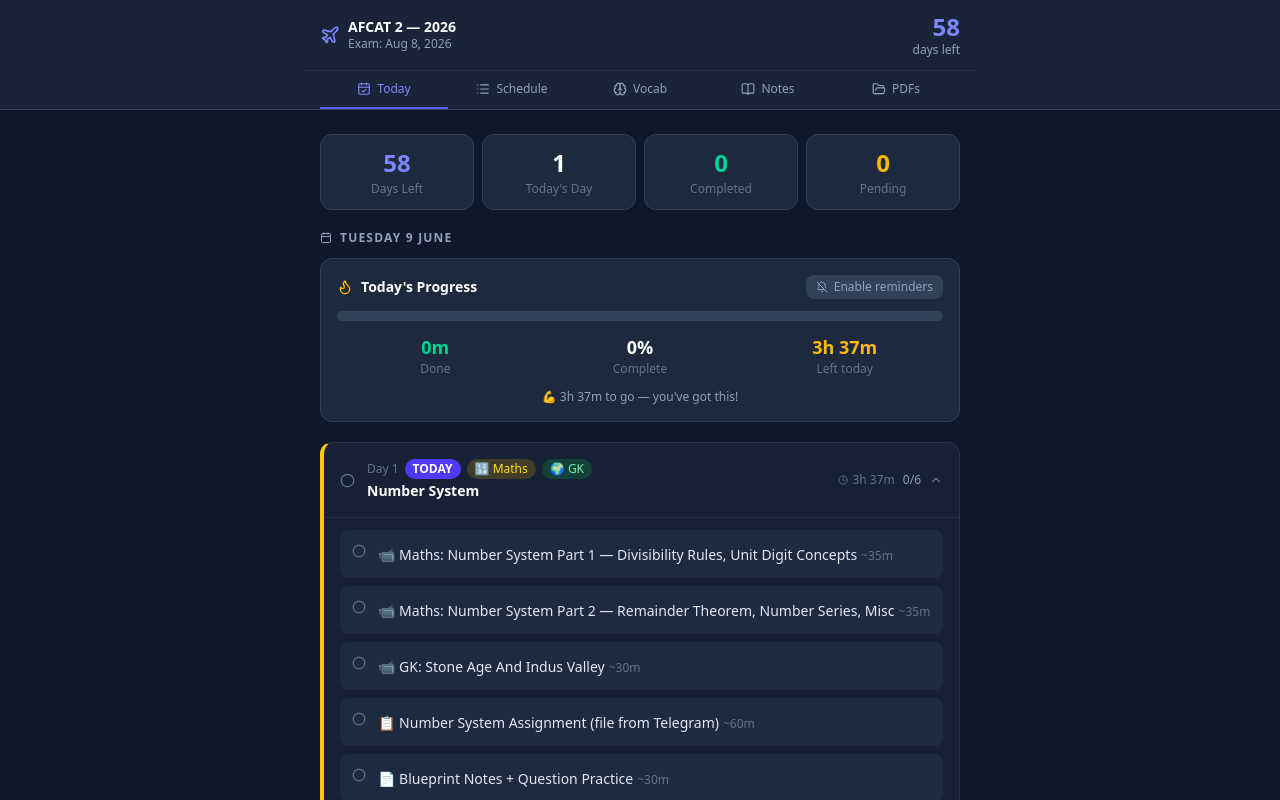
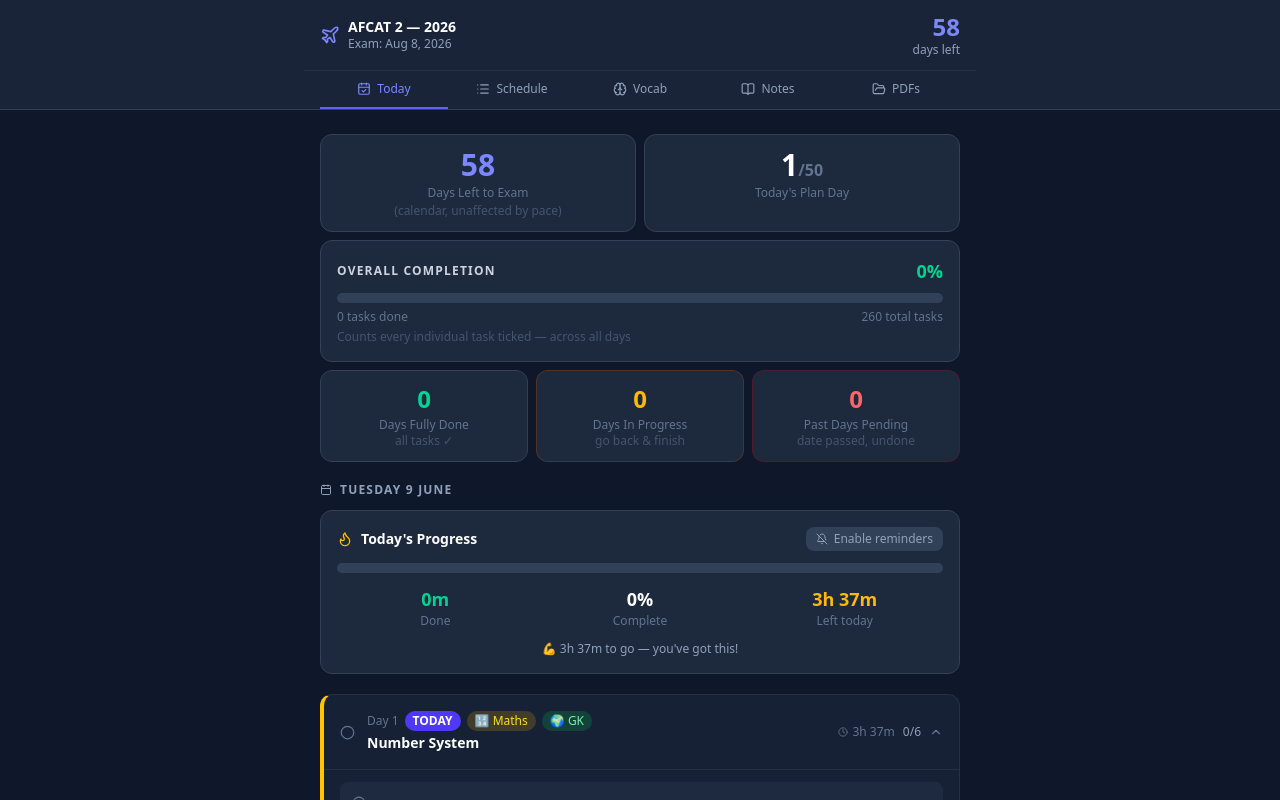
Before and after one commit to kriti-39/AfcatPrep, a React (Vite) app: page / in a window 1280 px wide. Shown: the top 800 px of the page. Built offline with nearby package versions, Linux system fonts and the light colour scheme.

Commit message:
Dashboard: overall %, full days done, in-progress days, pending past days

```diff
--- a/src/components/DailyPlanner.jsx
+++ b/src/components/DailyPlanner.jsx
@@ -39,10 +39,23 @@
   // All days from today onwards — user can freely tick any of them
   const upcomingDays = STUDY_PLAN.filter(d => d.day > todayDayNum);
 
+  // Days where every single task is ticked
   const daysCompleted = STUDY_PLAN.filter(d => {
     const done = completedTasks[d.day] || [];
     return done.length >= d.tasks.length + 1;
   }).length;
+
+  // Days started but not fully done (at least 1 task ticked, not all)
+  const partialDays = STUDY_PLAN.filter(d => {
+    const done = (completedTasks[d.day] || []).length;
+    const total = d.tasks.length + 1;
+    return done > 0 && done < total;
+  }).length;
+
+  // Overall completion % — every individual task across all 50 days
+  const totalTasksAllDays = STUDY_PLAN.reduce((sum, d) => sum + d.tasks.length + 1, 0);
+  const doneTasksAllDays  = STUDY_PLAN.reduce((sum, d) => sum + (completedTasks[d.day] || []).length, 0);
+  const overallPct = totalTasksAllDays > 0 ? Math.round((doneTasksAllDays / totalTasksAllDays) * 100) : 0;
 
   function toggleTask(dayNum, taskKey) {
     setCompletedTasks(prev => {
@@ -164,19 +177,59 @@
 
   return (
     <div className="max-w-2xl mx-auto">
-      {/* Stats — days left is pure calendar, unaffected by pace */}
-      <div className="grid grid-cols-4 gap-2 mb-5">
-        {[
-          { val: daysLeft, label: 'Days Left', color: 'text-indigo-400' },
-          { val: todayDayNum > 0 && todayDayNum <= 50 ? todayDayNum : '-', label: "Today's Day", color: 'text-white' },
-          { val: daysCompleted, label: 'Completed', color: 'text-emerald-400' },
-          { val: pendingDays.length, label: 'Pending', color: 'text-amber-400' },
-        ].map(s => (
-          <div key={s.label} className="bg-slate-800 rounded-xl p-3 text-center border border-slate-700">
-            <div className={`text-2xl font-bold ${s.color}`}>{s.val}</div>
-            <div className="text-xs text-slate-500 mt-0.5">{s.label}</div>
+      {/* ── Dashboard ── */}
+      {/* Row 1: calendar countdown + day number */}
+      <div className="grid grid-cols-2 gap-2 mb-2">
+        <div className="bg-slate-800 border border-slate-700 rounded-xl p-3 text-center">
+          <div className="text-3xl font-bold text-indigo-400">{daysLeft}</div>
+          <div className="text-xs text-slate-500 mt-0.5">Days Left to Exam</div>
+          <div className="text-xs text-slate-600 mt-0.5">(calendar, unaffected by pace)</div>
+        </div>
+        <div className="bg-slate-800 border border-slate-700 rounded-xl p-3 text-center">
+          <div className="text-3xl font-bold text-white">
+            {todayDayNum > 0 && todayDayNum <= 50 ? todayDayNum : '-'}
+            <span className="text-base text-slate-500">/50</span>
           </div>
-        ))}
+          <div className="text-xs text-slate-500 mt-0.5">Today's Plan Day</div>
+        </div>
+      </div>
+
+      {/* Row 2: overall % bar */}
+      <div className="bg-slate-800 border border-slate-700 rounded-xl p-4 mb-2">
+        <div className="flex items-center justify-between mb-2">
+          <span className="text-xs font-semibold text-slate-300 uppercase tracking-widest">Overall Completion</span>
+          <span className="text-lg font-bold text-emerald-400">{overallPct}%</span>
+        </div>
+        <div className="h-2.5 bg-slate-700 rounded-full overflow-hidden">
+          <div
+            className="h-2.5 rounded-full bg-emerald-500 transition-all duration-500"
+            style={{ width: `${overallPct}%` }}
+          />
+        </div>
+        <div className="flex justify-between mt-1.5">
+          <span className="text-xs text-slate-500">{doneTasksAllDays} tasks done</span>
+          <span className="text-xs text-slate-500">{totalTasksAllDays} total tasks</span>
+        </div>
+        <p className="text-xs text-slate-600 mt-1">Counts every individual task ticked — across all days</p>
+      </div>
+
+      {/* Row 3: day-wise breakdown */}
+      <div className="grid grid-cols-3 gap-2 mb-5">
+        <div className="bg-slate-800 border border-slate-700 rounded-xl p-3 text-center">
+          <div className="text-2xl font-bold text-emerald-400">{daysCompleted}</div>
+          <div className="text-xs text-slate-500 mt-0.5">Days Fully Done</div>
+          <div className="text-xs text-slate-600">all tasks ✓</div>
+        </div>
+        <div className="bg-slate-800 border border-amber-700/30 rounded-xl p-3 text-center">
+          <div className="text-2xl font-bold text-amber-400">{partialDays}</div>
+          <div className="text-xs text-slate-500 mt-0.5">Days In Progress</div>
+          <div className="text-xs text-slate-600">go back &amp; finish</div>
+        </div>
+        <div className="bg-slate-800 border border-red-700/30 rounded-xl p-3 text-center">
+          <div className="text-2xl font-bold text-red-400">{pendingDays.length}</div>
+          <div className="text-xs text-slate-500 mt-0.5">Past Days Pending</div>
+          <div className="text-xs text-slate-600">date passed, undone</div>
+        </div>
       </div>
 
       {/* Pending warning */}
```
